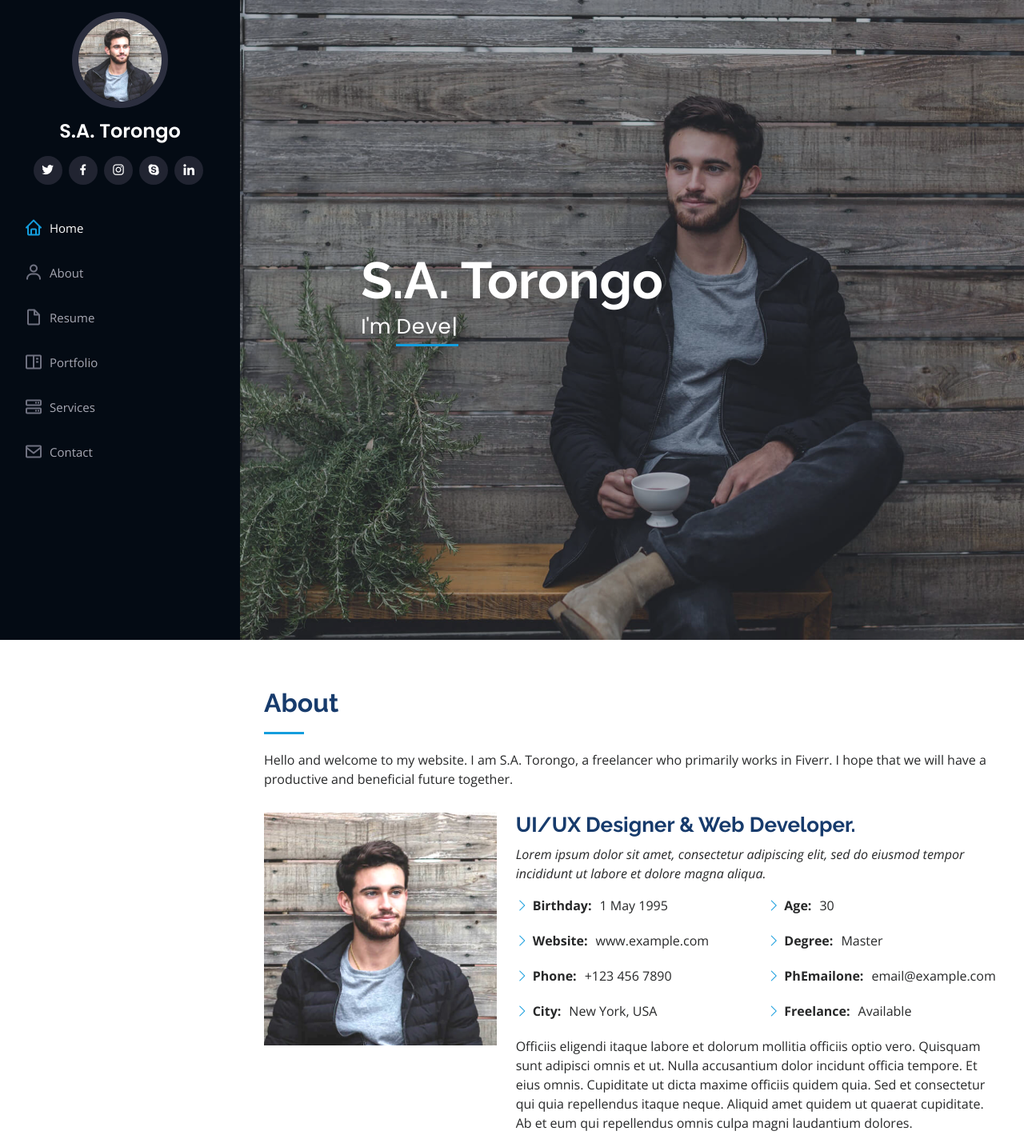
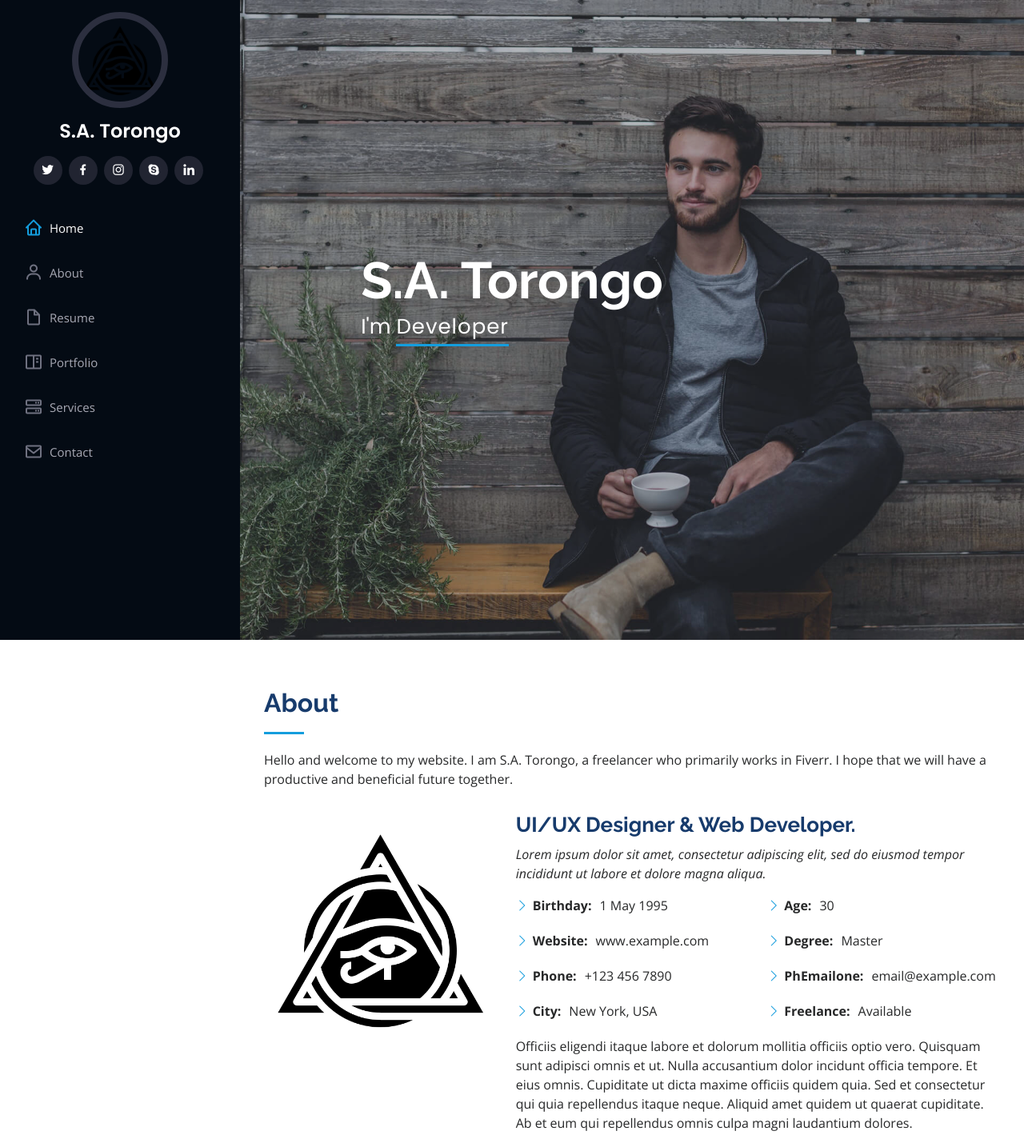
Before and after one commit to SA-Torongo/satorongo.github.io, a plain HTML site: page index.html in a window 1280 px wide. Shown: the top 1419 px of the page at 80% size. Drawn offline with nearby package versions, Linux system fonts and the light colour scheme.

Commit message:
changed some of the sample pictures to client pictures

```diff
--- a/index.html
+++ b/index.html
@@ -46,7 +46,7 @@
     <div class="d-flex flex-column">
 
       <div class="profile">
-        <img src="assets/img/profile-img.jpg" alt="" class="img-fluid rounded-circle">
+        <img src="assets/img/profile-img.png" alt="" class="img-fluid rounded-circle">
         <h1 class="text-light"><a href="index.html">S.A. Torongo</a></h1>
         <div class="social-links mt-3 text-center">
           <a href="#" class="twitter"><i class="bx bxl-twitter"></i></a>
@@ -74,7 +74,7 @@
   <section id="hero" class="d-flex flex-column justify-content-center align-items-center">
     <div class="hero-container" data-aos="fade-in">
       <h1>S.A. Torongo</h1>
-      <p>I'm <span class="typed" data-typed-items="Designer, Developer, Freelancer, Photographer"></span></p>
+      <p>I'm <span class="typed" data-typed-items="Programmer, Developer, Freelancer, Artist"></span></p>
     </div>
   </section><!-- End Hero -->
 
@@ -91,7 +91,7 @@
 
         <div class="row">
           <div class="col-lg-4" data-aos="fade-right">
-            <img src="assets/img/profile-img.jpg" class="img-fluid" alt="">
+            <img src="assets/img/profile-img.png" class="img-fluid" alt="">
           </div>
           <div class="col-lg-8 pt-4 pt-lg-0 content" data-aos="fade-left">
             <h3>UI/UX Designer &amp; Web Developer.</h3>
```
Also changed, not shown: assets/img/RedToBlackGradient.png (renamed from assets/img/wallhaven-1po36w.png), assets/img/profile-img.png (renamed from assets/img/5498761.png).
